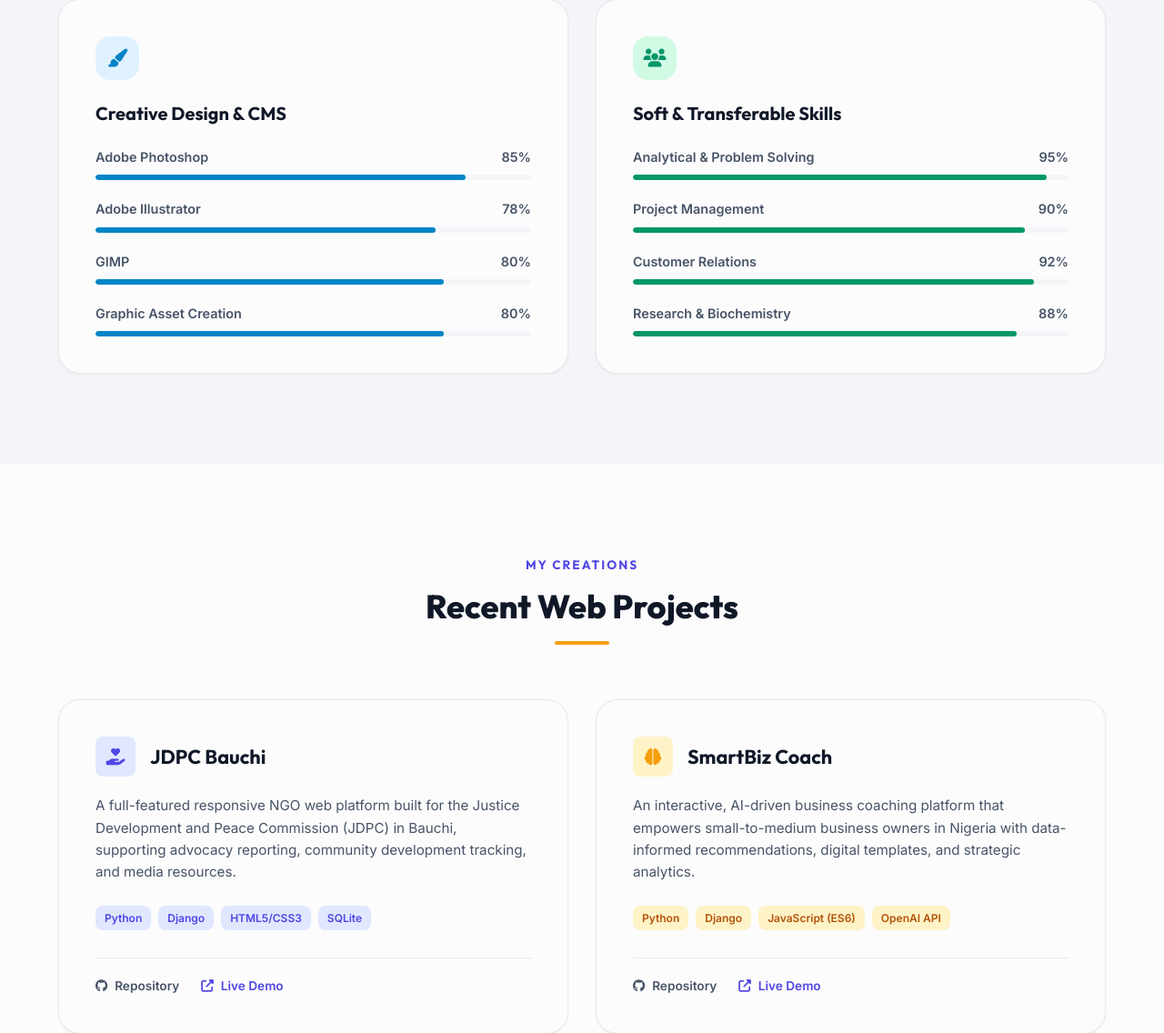
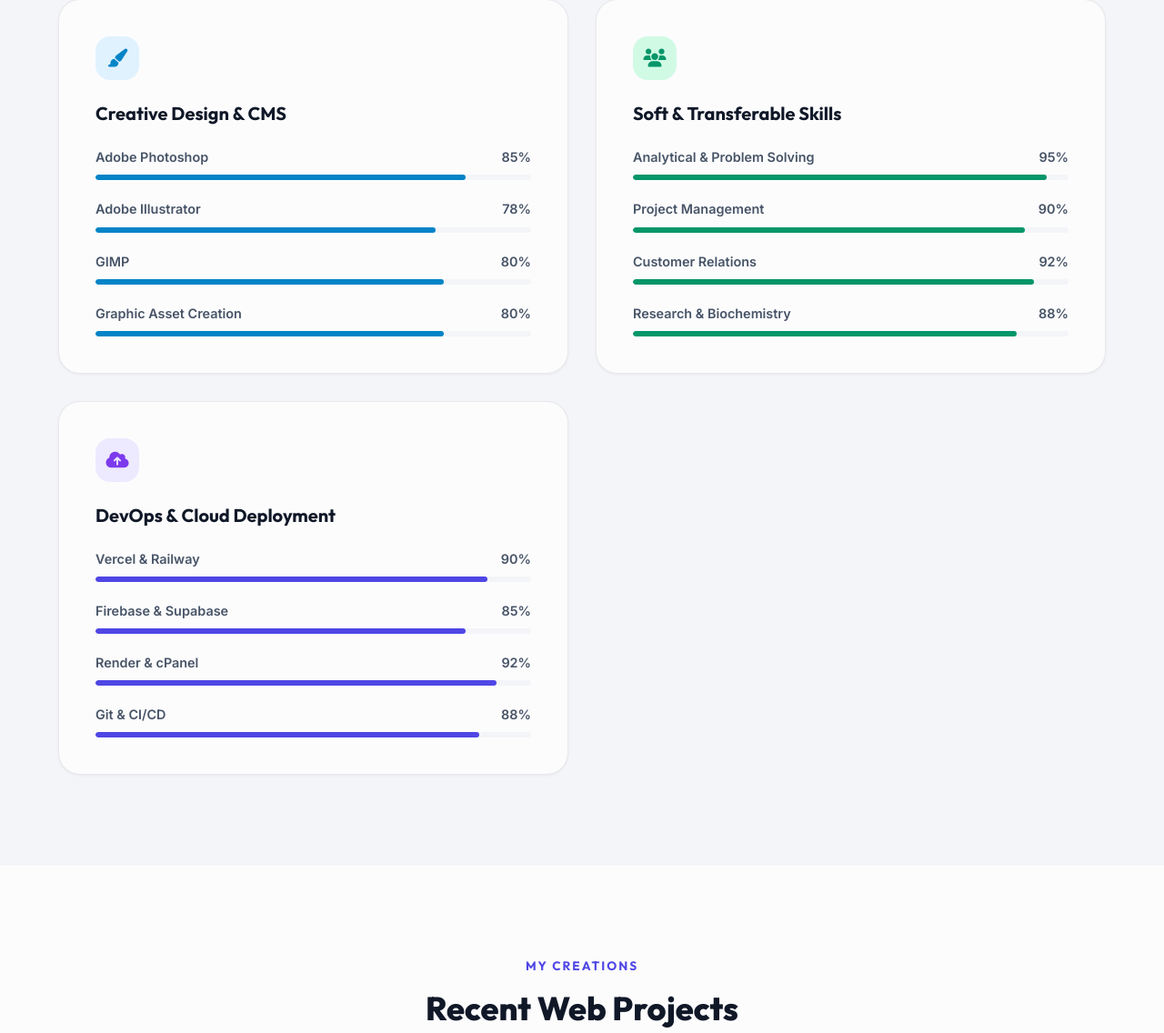
Before and after one commit to MZacx54/portfolio, a Django app: page / in a window 1280 px wide. Shown: the part 1701-2837 px from the top of the page at 91% size. Run offline with Django 4.2, Linux system fonts and the light colour scheme; data comes from the database, SQL or seed files in the repository.

Commit message:
Add DevOps & Cloud Deployment skill category (Vercel, Railway, Firebase, Render, Supabase)

```diff
--- a/portfolio/models.py
+++ b/portfolio/models.py
@@ -6,6 +6,7 @@ class Skill(models.Model):
         ('digital_mkt', 'Digital Marketing & SEO'),
         ('design', 'Graphic Design & CMS'),
         ('soft_skills', 'Soft & Transferable Skills'),
+        ('devops', 'DevOps & Cloud Deployment'),
     ]
 
     category = models.CharField(max_length=20, choices=CATEGORY_CHOICES, default='web_dev')
--- a/portfolio/static/portfolio/css/style.css
+++ b/portfolio/static/portfolio/css/style.css
@@ -540,6 +540,7 @@ img, svg {
 .card-icon.marketing { background-color: #fef3c7; color: #d97706; }
 .card-icon.design { background-color: #e0f2fe; color: #0284c7; }
 .card-icon.soft { background-color: #d1fae5; color: #059669; }
+.card-icon.devops { background-color: #ede9fe; color: #7c3aed; }
 
 .skill-category-card h3 {
     font-size: 1.25rem;
--- a/portfolio/templates/portfolio/index.html
+++ b/portfolio/templates/portfolio/index.html
@@ -227,6 +227,42 @@
                             </li>
                             <li>
                                 <div class="skill-info"><span>Research Skills & Biochemistry Background</span><span>88%</span></div>
+                                <div class="skill-bar"><div class="fill" style="width: 88%"></div></div>
+                            </li>
+                        {% endif %}
+                    </ul>
+                </div>
+
+                <!-- DevOps & Cloud Deployment Card -->
+                <div class="skill-category-card">
+                    <div class="card-icon devops"><i class="fas fa-cloud-upload-alt"></i></div>
+                    <h3>DevOps & Cloud Deployment</h3>
+                    <ul class="skill-list">
+                        {% if skills_devops %}
+                            {% for skill in skills_devops %}
+                                <li>
+                                    <div class="skill-info">
+                                        <span>{{ skill.name }}</span>
+                                        <span>{{ skill.proficiency }}%</span>
+                                    </div>
+                                    <div class="skill-bar"><div class="fill" style="width: {{ skill.proficiency }}%"></div></div>
+                                </li>
+                            {% endfor %}
+                        {% else %}
+                            <li>
+                                <div class="skill-info"><span>Vercel & Railway</span><span>90%</span></div>
+                                <div class="skill-bar"><div class="fill" style="width: 90%"></div></div>
+                            </li>
+                            <li>
+                                <div class="skill-info"><span>Firebase & Supabase</span><span>85%</span></div>
+                                <div class="skill-bar"><div class="fill" style="width: 85%"></div></div>
+                            </li>
+                            <li>
+                                <div class="skill-info"><span>Render & cPanel</span><span>92%</span></div>
+                                <div class="skill-bar"><div class="fill" style="width: 92%"></div></div>
+                            </li>
+                            <li>
+                                <div class="skill-info"><span>Git & CI/CD</span><span>88%</span></div>
                                 <div class="skill-bar"><div class="fill" style="width: 88%"></div></div>
                             </li>
                         {% endif %}
--- a/portfolio/views.py
+++ b/portfolio/views.py
@@ -19,6 +19,7 @@ def index(request):
     skills_digital_mkt = skills.filter(category='digital_mkt')
     skills_design = skills.filter(category='design')
     skills_soft_skills = skills.filter(category='soft_skills')
+    skills_devops = skills.filter(category='devops')
 
     # Initialize the contact form
     contact_form = ContactForm()
@@ -28,6 +29,7 @@ def index(request):
         'skills_digital_mkt': skills_digital_mkt,
         'skills_design': skills_design,
         'skills_soft_skills': skills_soft_skills,
+        'skills_devops': skills_devops,
         'projects': projects,
         'experiences': experiences,
         'educations': educations,
```
Also changed, not shown: init_db.py (+7 -0 lines).
